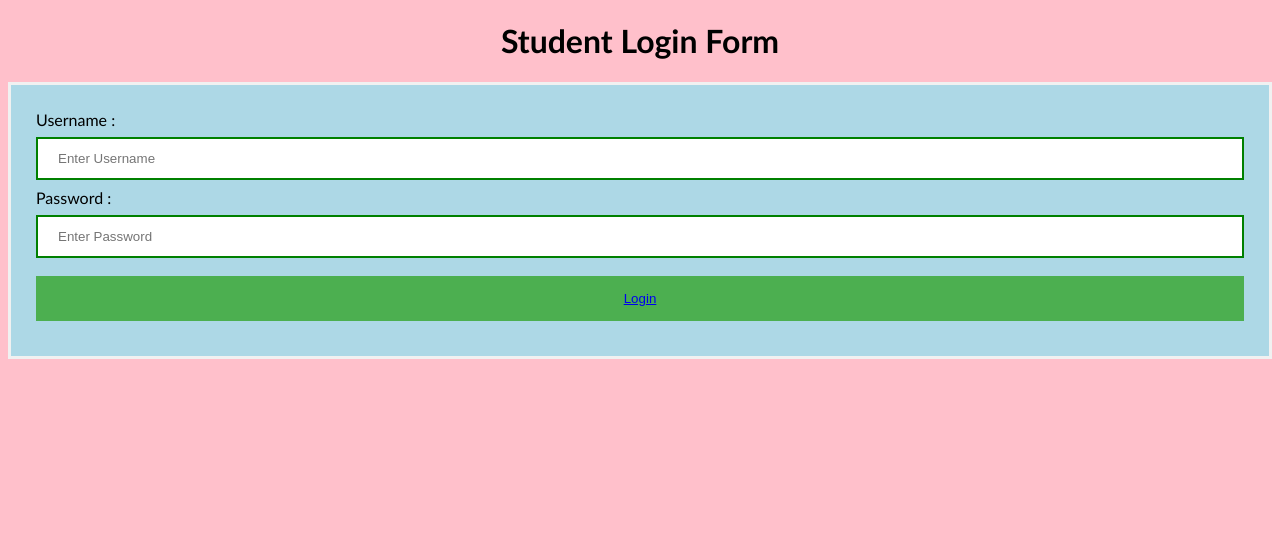
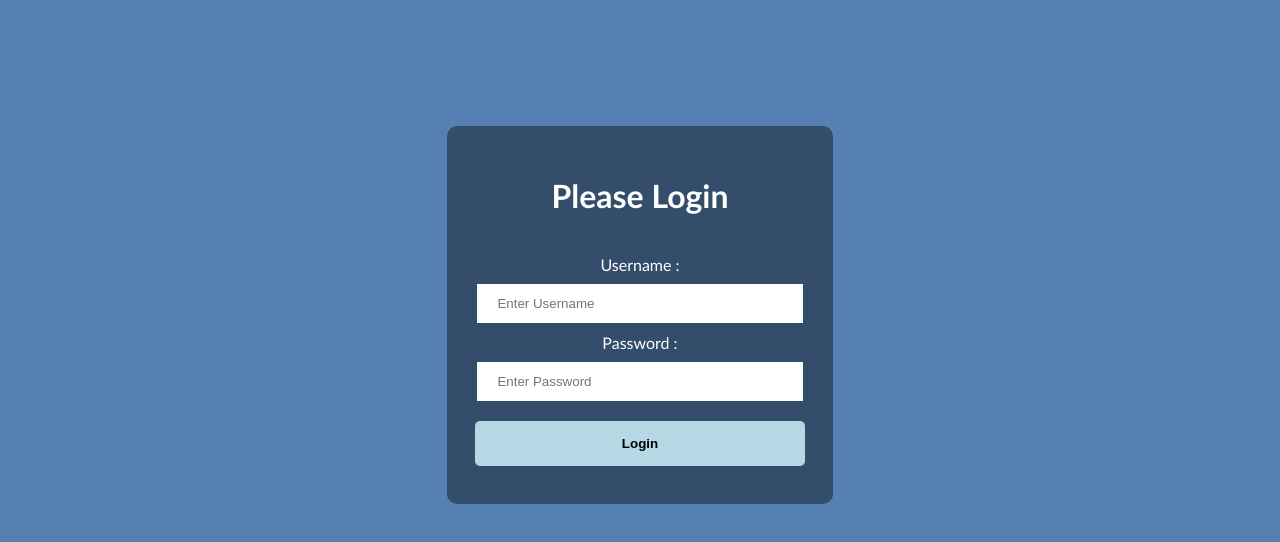
Before and after one commit to Ramil3107/my-first-website, a plain HTML site: page login_page/login.html in a window 1280 px wide. Drawn offline with Linux system fonts and the light colour scheme; files that its build step writes are made by us from their sources.

Commit message:
Change login design

```diff
--- a/login_page/login.css
+++ b/login_page/login.css
@@ -1,33 +1,51 @@
 Body {
     font-family: Calibri, Helvetica, sans-serif;
-    background-color: pink;
+    background-color: #5680b2;
+    color: white;
 }
-  button {
-         background-color: #4CAF50;
+
+.btn {
+    background-color: #b6d8e4;
     width: 100%;
-          color: orange;
     padding: 15px;
     margin: 10px 0px;
     border: none;
+    border-radius: 5px;
     cursor: pointer;
 }
-   form {
-          border: 3px solid #f1f1f1;
+
+.btn:hover {
+    opacity: 0.7;
 }
-   input[type=text], input[type=password] {
+
+a {
+color:black;
+text-decoration:none;
+font-weight:550;
+}
+
+
+.form {
+    border: 3px solid #344d6b;
+    border-radius: 10px;
+    width: 30%;
+    height: 100%;
+    margin-top: 10%;
+}
+
+input[type=text],
+input[type=password] {
     width: 100%;
     margin: 8px 0;
     padding: 12px 20px;
     display: inline-block;
-          border: 2px solid green;
+    border: 2px solid #344d6b;
     box-sizing: border-box;
 }
-   button:hover {
-          opacity: 0.7;
-      }
+
 
 
 .container {
     padding: 25px;
-          background-color: lightblue;
+    background-color: #344d6b;
 }
--- a/login_page/login.html
+++ b/login_page/login.html
@@ -8,15 +8,16 @@
     <link rel="stylesheet" href="/Task_1/login_page/login.css">
 </head>
 <body>
-    <center> <h1> Student Login Form </h1> </center>
-    <form>
+    <center><form class="form">
         <div class="container">
+            <h1> Please Login </h1>
+            <br>
             <label>Username : </label>
             <input type="text" placeholder="Enter Username" name="username" required>
             <label>Password : </label>
             <input type="password" placeholder="Enter Password" name="password" required>
-            <button type="submit"><a href="/Task_1/index_page/index.html">Login</a></button>
+            <button class = "btn" type="submit"><a href="/Task_1/index_page/index.html">Login</a></button>
         </div>
-    </form>
+    </form>  </center>
 </body>
 </html>
```
Lines whose indentation alone changed are shown as unchanged.
